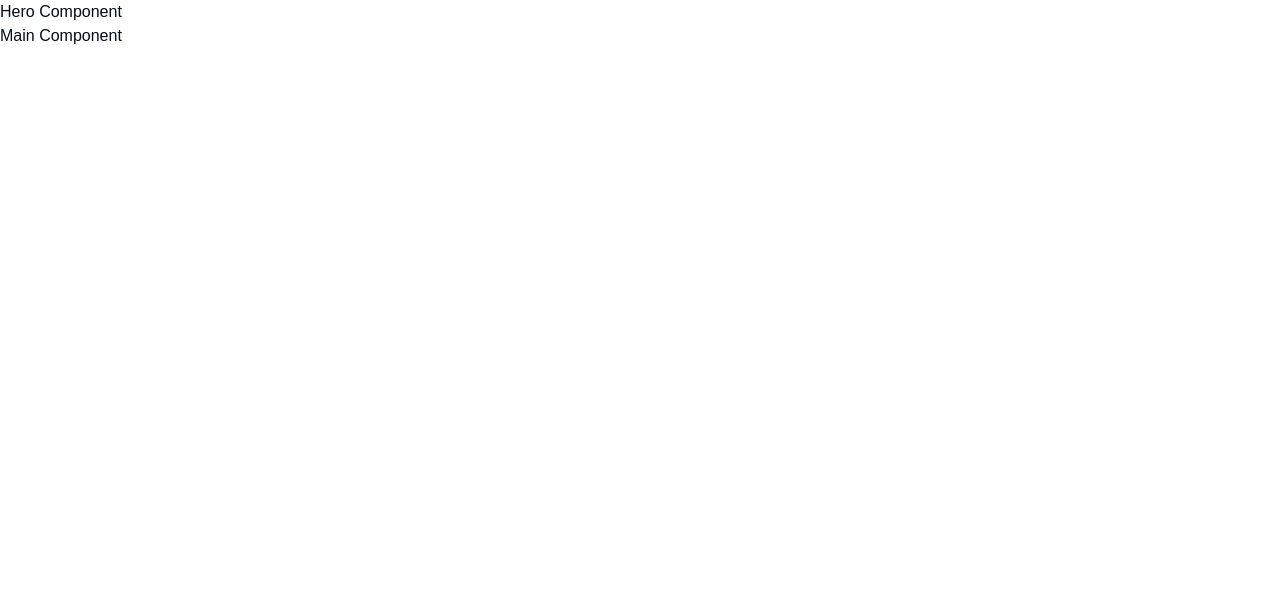
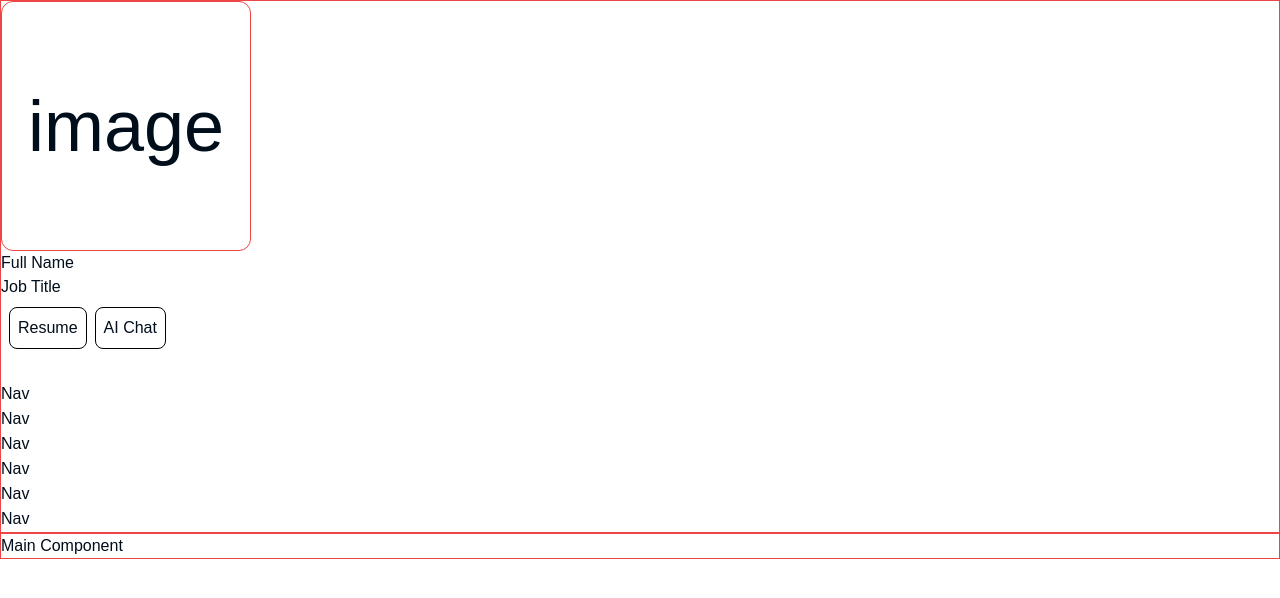
Before and after one commit to jwbw29/portfolio_v2, a Next.js app: page / in a window 1280 px wide. Shown: the top 598 px of the page. Built offline with nearby package versions, Linux system fonts and the light colour scheme; a web font is replaced by a local one.

Commit message:
hero structure built

```diff
--- /dev/null
+++ b/src/components/ButtonGroup.tsx
@@ -0,0 +1,10 @@
+"use client";
+
+export default function ButtonGroup() {
+  return (
+    <div className="flex gap-2 m-2">
+      <button className="rounded-lg p-2 border border-black">Resume</button>
+      <button className="rounded-lg p-2 border border-black">AI Chat</button>
+    </div>
+  );
+}
--- a/src/components/Hero.tsx
+++ b/src/components/Hero.tsx
@@ -1,5 +1,22 @@
 "use client";
 
+import Image from "next/image";
+import ButtonGroup from "@/components/ButtonGroup";
+import Socials from "@/components/Socials";
+import Nav from "@/components/Nav";
+
 export default function Hero() {
-  return <h1>Hero Component</h1>;
+  return (
+    <div className="testBorder">
+      {/* <Image src="/hero.jpg" alt="hero" width={1920} height={1080} /> */}
+      <div className="flex size-[250px] testBorder rounded-xl items-center justify-center">
+        <h1 className="text-7xl text-center">image</h1>
+      </div>
+      <h1>Full Name</h1>
+      <h3>Job Title</h3>
+      <ButtonGroup />
+      <Socials />
+      <Nav /> {/*hidden on mobile */}
+    </div>
+  );
 }
--- a/src/components/Main.tsx
+++ b/src/components/Main.tsx
@@ -2,7 +2,7 @@
 
 export default function Main() {
   return (
-    <div className="border-border">
+    <div className="testBorder">
       <h1>Main Component</h1>
     </div>
   );
--- /dev/null
+++ b/src/components/Nav.tsx
@@ -0,0 +1,14 @@
+"use client";
+
+export default function Nav() {
+  return (
+    <div className="flex flex-col">
+      <div className="size-[25px] rounded-lg">Nav</div>
+      <div className="size-[25px] rounded-lg">Nav</div>
+      <div className="size-[25px] rounded-lg">Nav</div>
+      <div className="size-[25px] rounded-lg">Nav</div>
+      <div className="size-[25px] rounded-lg">Nav</div>
+      <div className="size-[25px] rounded-lg">Nav</div>
+    </div>
+  );
+}
--- /dev/null
+++ b/src/components/Socials.tsx
@@ -0,0 +1,14 @@
+"use client";
+
+export default function Socials() {
+  return (
+    <div className="flex gap-2">
+      <div className="size-[25px] rounded-lg"></div>
+      <div className="size-[25px] rounded-lg"></div>
+      <div className="size-[25px] rounded-lg"></div>
+      <div className="size-[25px] rounded-lg"></div>
+      <div className="size-[25px] rounded-lg"></div>
+      <div className="size-[25px] rounded-lg"></div>
+    </div>
+  );
+}
--- a/src/styles/globals.css
+++ b/src/styles/globals.css
@@ -72,4 +72,7 @@
   body {
     @apply bg-background text-foreground;
   }
+  .testBorder {
+    @apply border border-red-500;
+  }
 }
```
